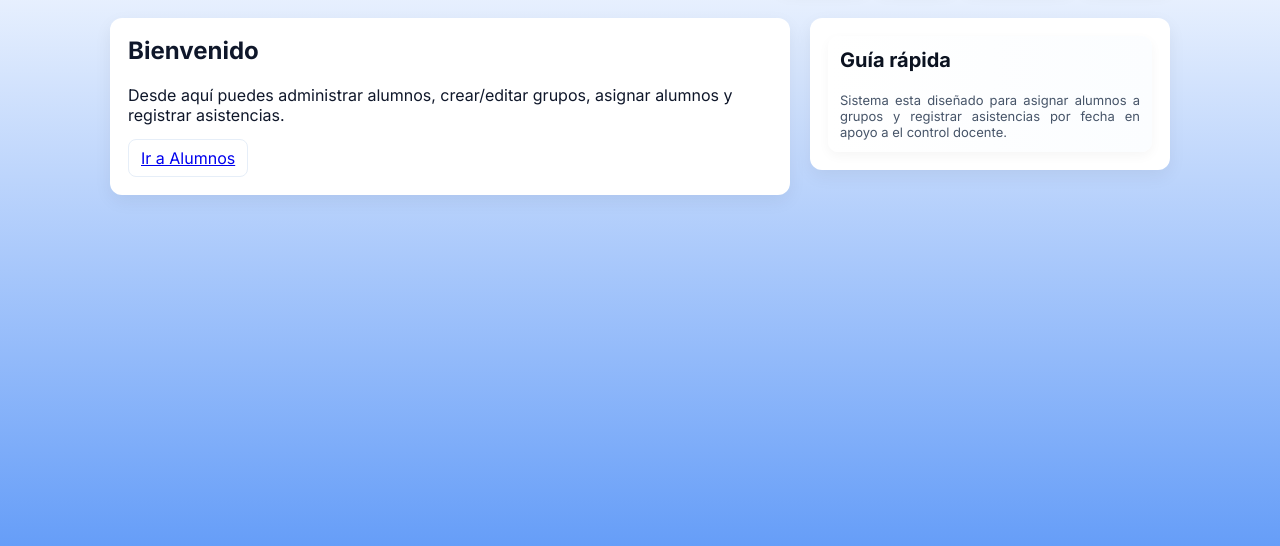
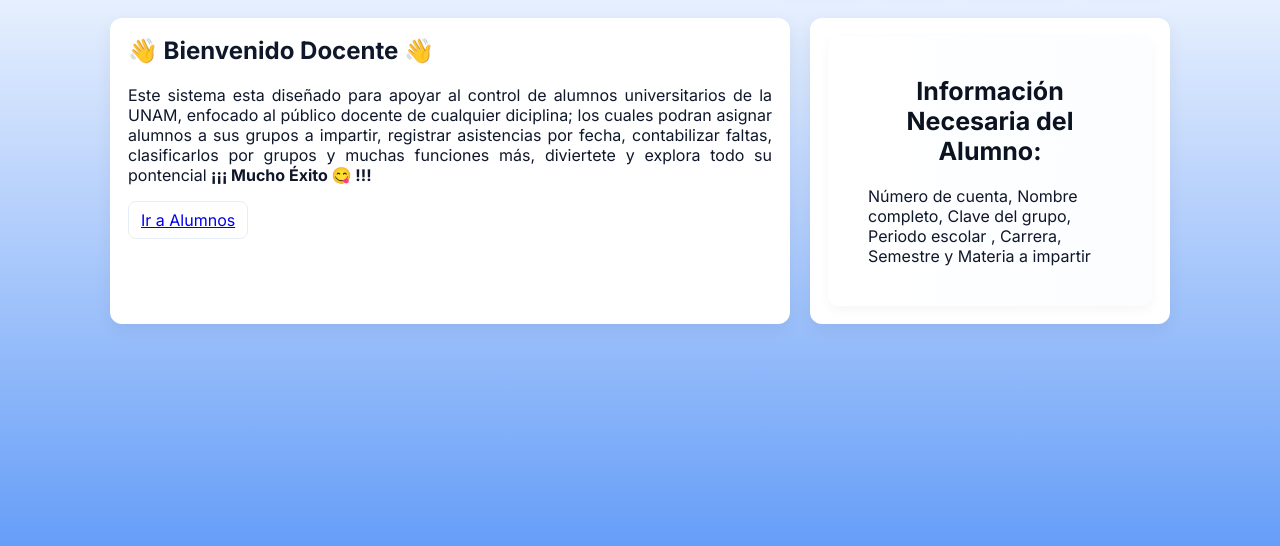
Before and after one commit to Y3R1ZR/SistemaEscolar, a PHP site: page / in a window 1280 px wide. Shown: the part 104-650 px from the top of the page. Run offline with PHP 8.4, Linux system fonts and the light colour scheme.

Commit message:
Doc: Cambio de  textos, infromativos, centrados, alineación y Tamaños

```diff
--- a/estilo.css
+++ b/estilo.css
@@ -94,9 +94,9 @@ button.primary {
 
 /* right panel small stats */
 .stats { display:flex; flex-direction:column; gap:10px; }
-.stat-item { background:linear-gradient(90deg,#fff,#fbfdff); padding:12px; border-radius:10px; box-shadow:0 4px 12px rgba(2,6,23,0.04); }
-.stat-item h3 { font-size:20px; color:#0b1220; }
-.stat-item p { color:#475569; font-size:13px; }
+.stat-item { background:linear-gradient(90deg,#fff,#fbfdff); padding:40px; border-radius:10px; box-shadow:0 4px 12px rgba(2,6,23,0.04);}
+.stat-item h3 { font-size:25px; color:#0b1220; text-align: center; }
+.stat-item p { color:#475569; font-size:20px; text-align: center; }
 
 /* responsive */
 @media (max-width:1000pax) {
--- a/index.php
+++ b/index.php
@@ -28,9 +28,9 @@
 
     <div class="grid">
       <div class="card">
-        <h2>Bienvenido</h2> <br>
-        <p>Desde aquí puedes administrar alumnos, crear/editar grupos, asignar alumnos y registrar asistencias.</p>
-        <div style="margin-top:14px">
+        <h2>👋 Bienvenido Docente 👋</h2> <br>
+        <p style =" overflow-wrap: break-word; text-align: justify;">Este sistema esta diseñado para apoyar al control de alumnos universitarios de la UNAM, enfocado al público docente de cualquier diciplina; los cuales podran asignar alumnos a sus grupos a impartir, registrar asistencias por fecha, contabilizar faltas, clasificarlos por grupos y muchas funciones más, diviertete y explora todo su pontencial <strong> ¡¡¡ Mucho Éxito 😋 !!!</strong></p>
+        <div style="margin-top:16px">
           <a class="nav" href="listar_alumnos.php"><div class="button-ghost">Ir a Alumnos</div></a>
         </div>
       </div>
@@ -38,8 +38,8 @@
       <aside>
         <div class="card stats">
           <div class="stat-item">
-            <h3>Guía rápida</h3> <br>
-            <p style=" overflow-wrap: break-word; text-align: justify;">Sistema esta diseñado para asignar alumnos a grupos y registrar asistencias por fecha en apoyo a el control docente.</p>
+            <h3>Información Necesaria del Alumno:</h3> <br>
+            <p2> Número de cuenta, Nombre completo, Clave del grupo, Periodo escolar , Carrera, Semestre y Materia a impartir</p2>
           </div>
         </div>
       </aside>
--- a/listar_grupos.php
+++ b/listar_grupos.php
@@ -42,7 +42,7 @@ $res = $stmt->get_result();
     </div>
 
     <aside class="card">
-      <div class="stat-item"><h3>Total</h3><p><?php echo $conn->query("SELECT COUNT(*) AS t FROM grupos")->fetch_assoc()['t']; ?></p></div>
+      <div class="stat-item"><h3> Grupos Totales</h3><p><?php echo $conn->query("SELECT COUNT(*) AS t FROM grupos")->fetch_assoc()['t']; ?></p></div>
     </aside>
   </div>
 </div>
```
